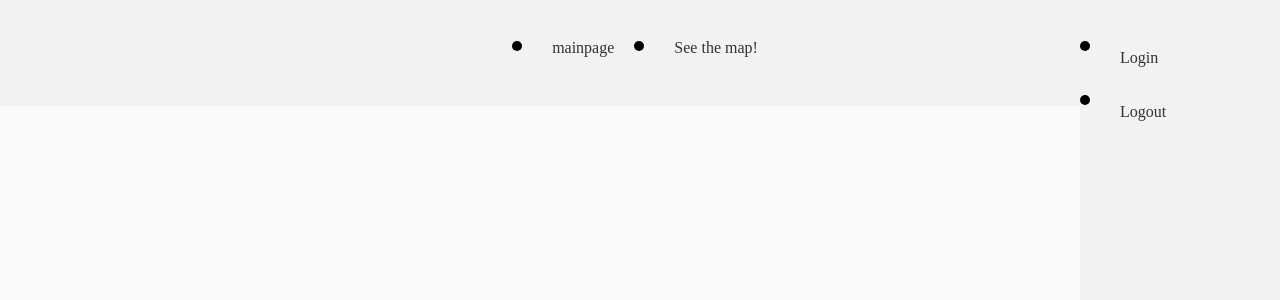
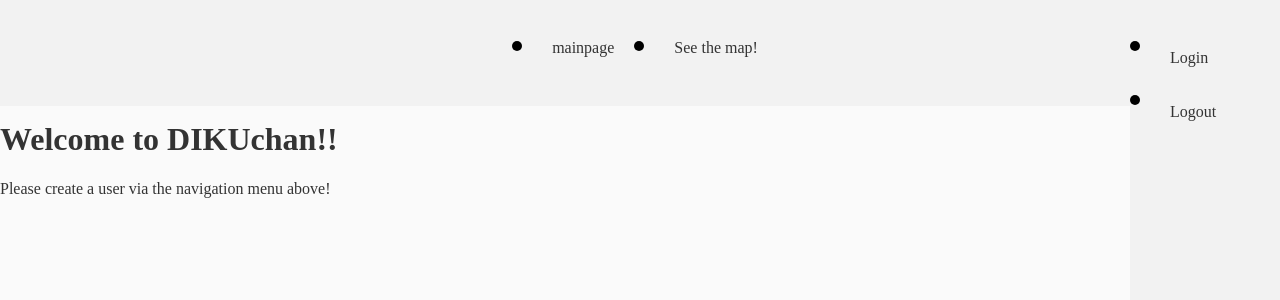
Before and after one commit to nickgismokato/DISProj, a Flask app: template source/templates/index.html in a window 1280 px wide. Shown: the top 300 px of the page. Run offline with Flask 3, Linux system fonts and the light colour scheme; the template is opened without the code that fills it, so the values that code supplies are empty.

Commit message:
added html stuff

```diff
--- a/source/templates/index.html
+++ b/source/templates/index.html
@@ -7,9 +7,10 @@
     <meta http-equiv="X-UA-Compatible" content="IE=edge">
     <meta name="viewport" content="width=device-width, initial-scale=1.0">
     <title>Dis Project</title>
+    <link rel="stylesheet" href="{{ url_for('static', filename='css/universal.css') }}"> <!-- Link to your CSS file -->
 </head>
 <body>
-    <h1>Hello, World!</h1>
-    <p>Din mor er sadsd!</p>
+    <h1>Welcome to DIKUchan!!</h1>
+    <p>Please create a user via the navigation menu above!</p>
 </body>
 </html>
--- a/source/templates/sidenav.html
+++ b/source/templates/sidenav.html
@@ -13,7 +13,7 @@
         }
 
         .sidenav {
-            width: 200px;
+            width: 150px;
             background-color: #f2f2f2;
             height: 100vh;
             position: fixed;
```
Also changed, not shown: source/templates/map.html (+7 -1 lines), 1 other file.
